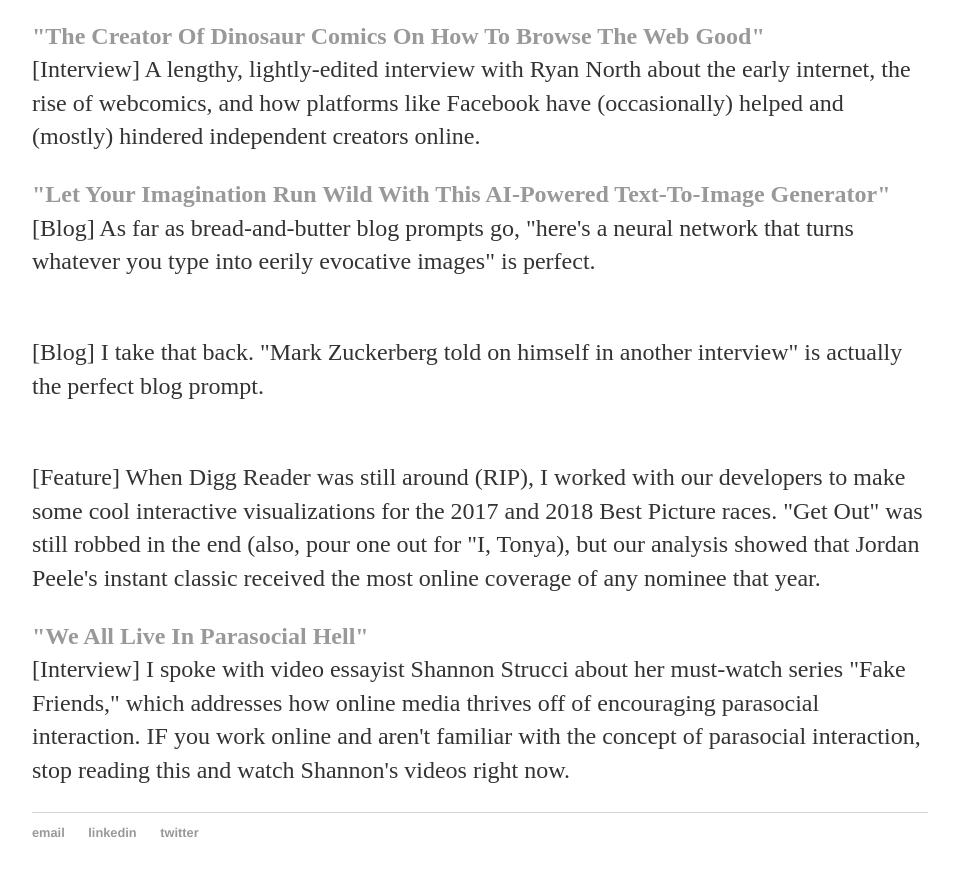
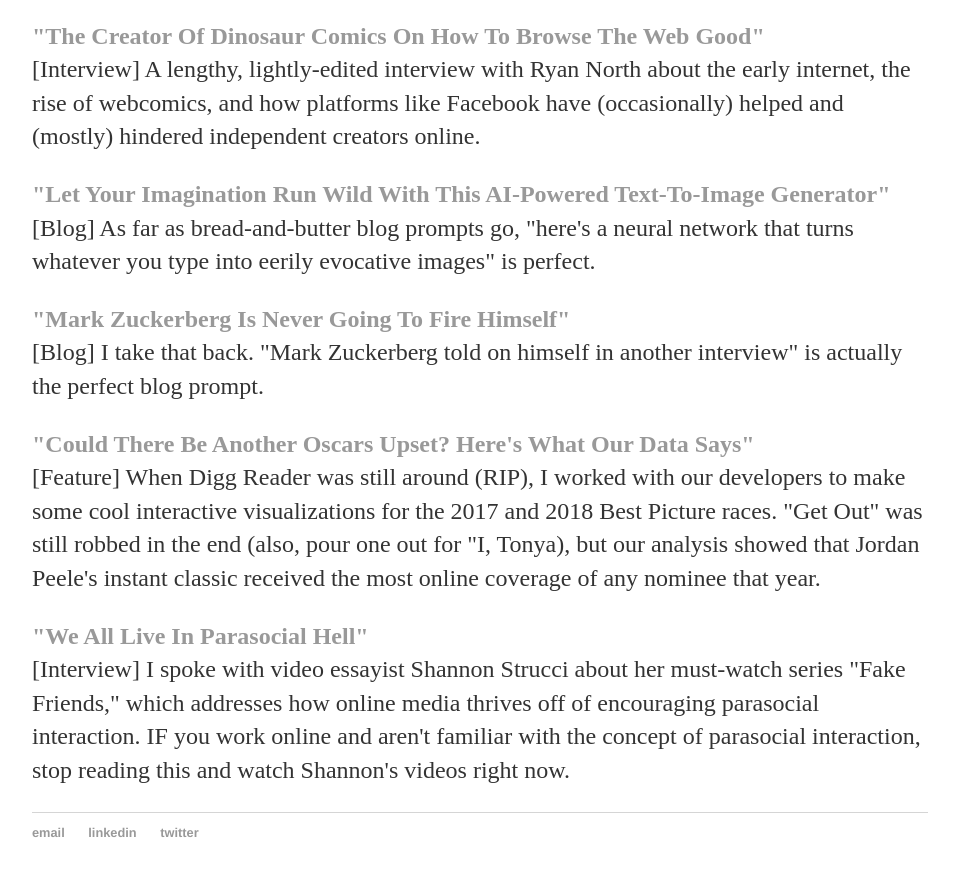
Before and after one commit to mathewolson/mathewolson.github.io, a Jekyll site: the page built from writing.html, in a window 1280 px wide and 900 px high, scrolled down 1579 px. Shown: the top 876 px of the window, without its empty margins (160-1113 px from the left). Built offline with Jekyll 4.4.1, drawn with Linux system fonts in a browser that asks for light colours.

Commit message:
Update writing.html

```diff
--- a/writing.html
+++ b/writing.html
@@ -14,7 +14,7 @@
 	<p><b><a href="http://digg.com/2018/just-once-wish-my-employees-would-say-plaque">"This Kitschy Plaque Belongs In The Garbage, And So Does Anyone Who Sincerely Relates"</a></b><br>[Blog] I still can't believe this fucking thing exists — the plaque, that is, not my angry blog about it. It really is that galling. When the revolution comes, the boss who put this plaque up in a Dairy Queen will be first against the wall. Just kidding, it'll be someone much worse.</p>
 	<p><b><a href="http://digg.com/2018/dinosaur-comics-ryan-north-interview">"The Creator Of Dinosaur Comics On How To Browse The Web Good"</a></b><br>[Interview] A lengthy, lightly-edited interview with Ryan North about the early internet, the rise of webcomics, and how platforms like Facebook have (occasionally) helped and (mostly) hindered independent creators online.</p>
 	<p><b><a href="http://digg.com/2018/text-to-image-generator-ai-cris-valenzuela">"Let Your Imagination Run Wild With This AI-Powered Text-To-Image Generator"</a></b><br>[Blog] As far as bread-and-butter blog prompts go, "here's a neural network that turns whatever you type into eerily evocative images" is perfect.</p>
-	<p><b><a href="http://digg.com/2018/mark-zuckerberg-kara-swisher-interview-recode-firing-himself-cambridge-analytica"></a></b><br>[Blog] I take that back. "Mark Zuckerberg told on himself in another interview" is actually the perfect blog prompt.</p>
-	<p><b><a href="http://digg.com/2018/oscars-2018-best-picture-prediction-data-viz"></a></b><br>[Feature] When Digg Reader was still around (RIP), I worked with our developers to make some cool interactive visualizations for the 2017 and 2018 Best Picture races. "Get Out" was still robbed in the end (also, pour one out for "I, Tonya), but our analysis showed that Jordan Peele's instant classic received the most online coverage of any nominee that year.</p>
+	<p><b><a href="http://digg.com/2018/mark-zuckerberg-kara-swisher-interview-recode-firing-himself-cambridge-analytica">"Mark Zuckerberg Is Never Going To Fire Himself"</a></b><br>[Blog] I take that back. "Mark Zuckerberg told on himself in another interview" is actually the perfect blog prompt.</p>
+	<p><b><a href="http://digg.com/2018/oscars-2018-best-picture-prediction-data-viz">"Could There Be Another Oscars Upset? Here's What Our Data Says"</a></b><br>[Feature] When Digg Reader was still around (RIP), I worked with our developers to make some cool interactive visualizations for the 2017 and 2018 Best Picture races. "Get Out" was still robbed in the end (also, pour one out for "I, Tonya), but our analysis showed that Jordan Peele's instant classic received the most online coverage of any nominee that year.</p>
 	<p><b><a href="http://digg.com/2018/parasocial-relationships-shannon-strucci-interview">"We All Live In Parasocial Hell"</a></b><br>[Interview] I spoke with video essayist Shannon Strucci about her must-watch series "Fake Friends," which addresses how online media thrives off of encouraging parasocial interaction. IF you work online and aren't familiar with the concept of parasocial interaction, stop reading this and watch Shannon's videos right now.</p>
 </div><!-- /.blurb -->
```
